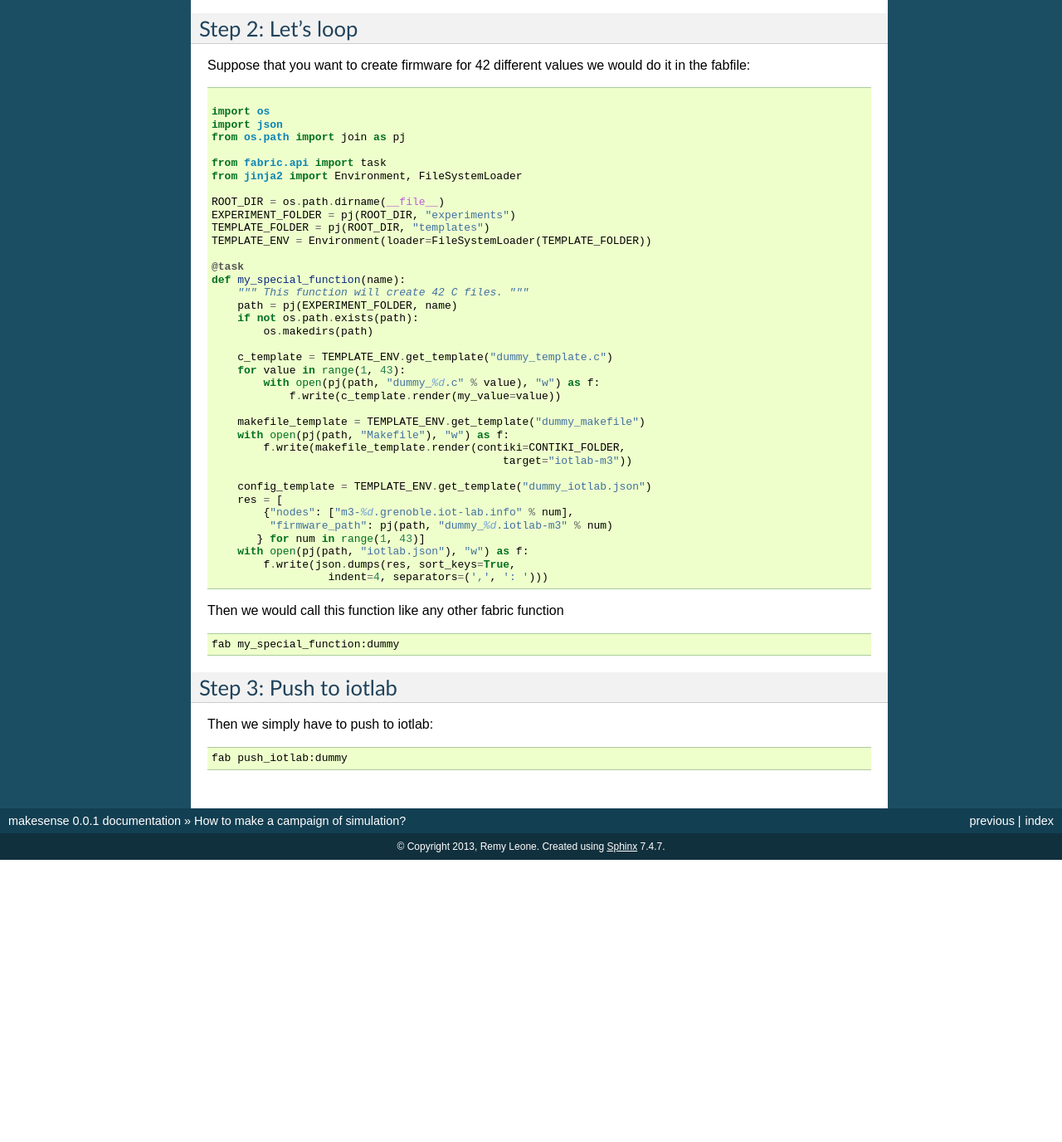
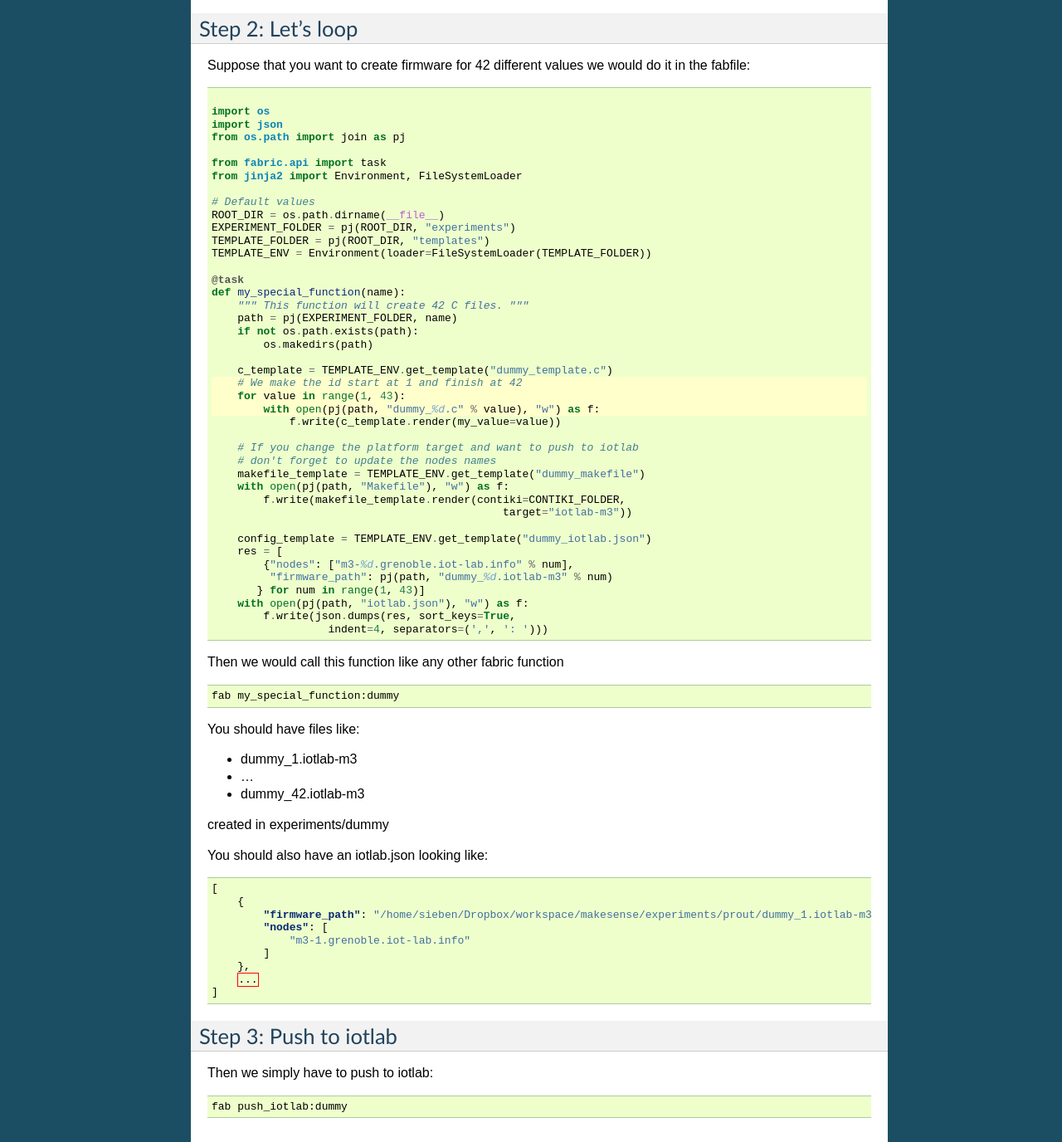
Before and after one commit to remyleone/makesense, a Sphinx documentation site: the page built from docs/campaign.rst, in a window 1280 px wide and 1400 px high, scrolled down 677 px, cut to the strip 24-1400 px from the top of the window. Shown: the whole strip at 83% size. Built offline with Sphinx 7.4.7, drawn with Linux system fonts in a browser that asks for light colours; formulas are drawn with MathJax 3; before the commit the page ends 1737 px from its top, so only the background shows below that.

```diff
--- a/docs/campaign.rst
+++ b/docs/campaign.rst
@@ -48,6 +51,27 @@ Then we would call this function like any other fabric function
 
     fab my_special_function:dummy
 
+You should have files like:
+
+- dummy_1.iotlab-m3
+- ...
+- dummy_42.iotlab-m3
+
+created in experiments/dummy
+
+You should also have an iotlab.json looking like:
+
+.. code-block:: json
+
+   [
+       {
+           "firmware_path": "/home/sieben/Dropbox/workspace/makesense/experiments/prout/dummy_1.iotlab-m3",
+           "nodes": [
+               "m3-1.grenoble.iot-lab.info"
+           ]
+       },
+       ...
+   ]
 
 Step 3: Push to iotlab
 ----------------------
--- a/docs/example_fabfile.py
+++ b/docs/example_fabfile.py
@@ -6,6 +6,7 @@ from os.path import join as pj
 from fabric.api import task
 from jinja2 import Environment, FileSystemLoader
 
+# Default values
 ROOT_DIR = os.path.dirname(__file__)
 EXPERIMENT_FOLDER = pj(ROOT_DIR, "experiments")
 TEMPLATE_FOLDER = pj(ROOT_DIR, "templates")
@@ -19,10 +20,13 @@ def my_special_function(name):
         os.makedirs(path)
 
     c_template = TEMPLATE_ENV.get_template("dummy_template.c")
+    # We make the id start at 1 and finish at 42
     for value in range(1, 43):
         with open(pj(path, "dummy_%d.c" % value), "w") as f:
             f.write(c_template.render(my_value=value))
 
+    # If you change the platform target and want to push to iotlab
+    # don't forget to update the nodes names
     makefile_template = TEMPLATE_ENV.get_template("dummy_makefile")
     with open(pj(path, "Makefile"), "w") as f:
         f.write(makefile_template.render(contiki=CONTIKI_FOLDER,
--- a/docs/index.rst
+++ b/docs/index.rst
@@ -31,6 +31,7 @@ instructions for getting the most out of it.
 
    installation
    quickstart
+   folder
    iotlab
    remote
    campaign
```
Also changed, not shown: other parts of docs/campaign.rst (+4 -1 lines), docs/folder.rst (added, +57 -0 lines), 3 other files.
